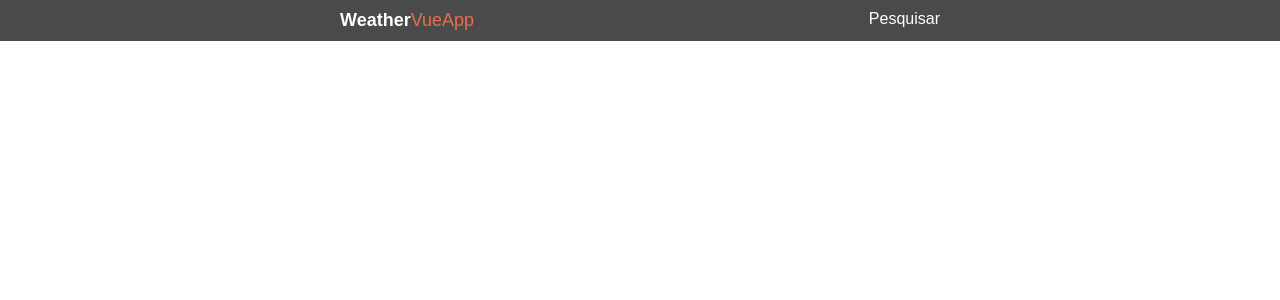
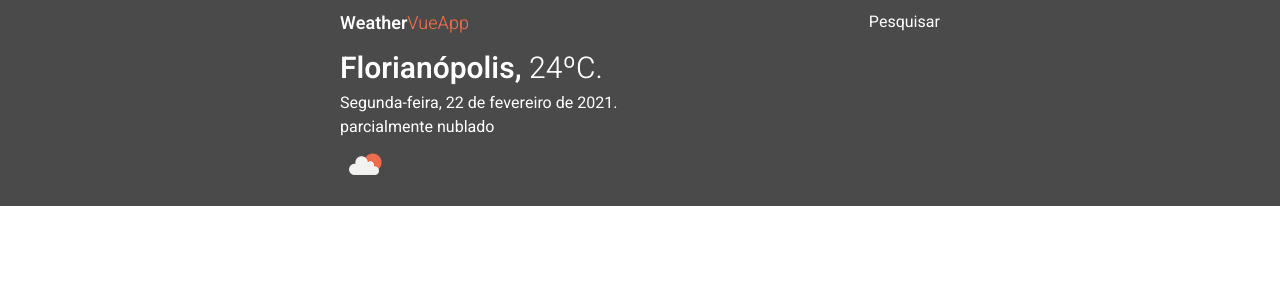
Before and after one commit to lucxsbueno/weather-app-vue, a Vue app: page / in a window 1280 px wide. Shown: the top 300 px of the page. Built offline with nearby package versions, Linux system fonts and the light colour scheme.

Commit message:
Criando componente de informações no topo

```diff
--- a/package.json
+++ b/package.json
@@ -1,5 +1,5 @@
 {
-  "name": "weather-vue-app",
+  "name": "WeatherVueApp",
   "version": "0.1.0",
   "private": true,
   "scripts": {
--- a/public/index.html
+++ b/public/index.html
@@ -4,7 +4,16 @@
     <meta charset="utf-8">
     <meta http-equiv="X-UA-Compatible" content="IE=edge">
     <meta name="viewport" content="width=device-width,initial-scale=1.0">
-    <link rel="icon" href="<%= BASE_URL %>favicon.ico">
+
+    <!-- Material Icons -->
+    <link href="https://fonts.googleapis.com/icon?family=Material+Icons"
+      rel="stylesheet">
+
+    <!-- Google Fonts -->
+    <link rel="preconnect" href="https://fonts.gstatic.com">
+    <link href="https://fonts.googleapis.com/css2?family=Heebo:wght@300;400;500;600&display=swap" rel="stylesheet">
+
+    <!--<link rel="icon" href="<%= BASE_URL %>favicon.ico">-->
     <title><%= htmlWebpackPlugin.options.title %></title>
   </head>
   <body>
--- a/src/App.vue
+++ b/src/App.vue
@@ -1,6 +1,7 @@
 <template>
   <div id="app">
     <Header/>
+    <Info/>
   </div>
 </template>
 
@@ -8,11 +9,13 @@
   import './assets/styles/default.css';
 
   import Header from './components/Header.vue';
+  import Info from './components/Info.vue';
 
   export default {
     name: 'App',
     components: {
-      Header
+      Header,
+      Info
     }
   }
 </script>
--- /dev/null
+++ b/src/components/Info.vue
@@ -0,0 +1,41 @@
+<template>
+    <section class="container info-area">
+        <article class="row">
+            <h2 class="city-weather">Florianópolis, <span>24ºC.</span></h2>
+            <p class="date">Segunda-feira, 22 de fevereiro de 2021.</p>
+            <p class="desc">parcialmente nublado</p>
+            <img src="../assets/02d@2x.svg" alt="">
+        </article>
+    </section>
+</template>
+
+<script>
+export default {
+    name: 'Info'
+}
+</script>
+
+<style scoped>
+/* Info area top */
+
+.info-area{
+    background-color: #4A4A4A;
+    color: #FFFFFF;
+}
+
+.info-area .city-weather{
+    font-size: 30px;
+}
+
+.info-area .city-weather span{
+    font-weight: 300;
+}
+
+.info-area .date{ }
+
+.info-area .desc{ }
+
+.info-area img{
+    margin-bottom: 10px;
+}
+</style>
```
Also changed, not shown: src/assets/02d@2x.svg (added), 1 other file (tests, documents, lock files or other folders).
